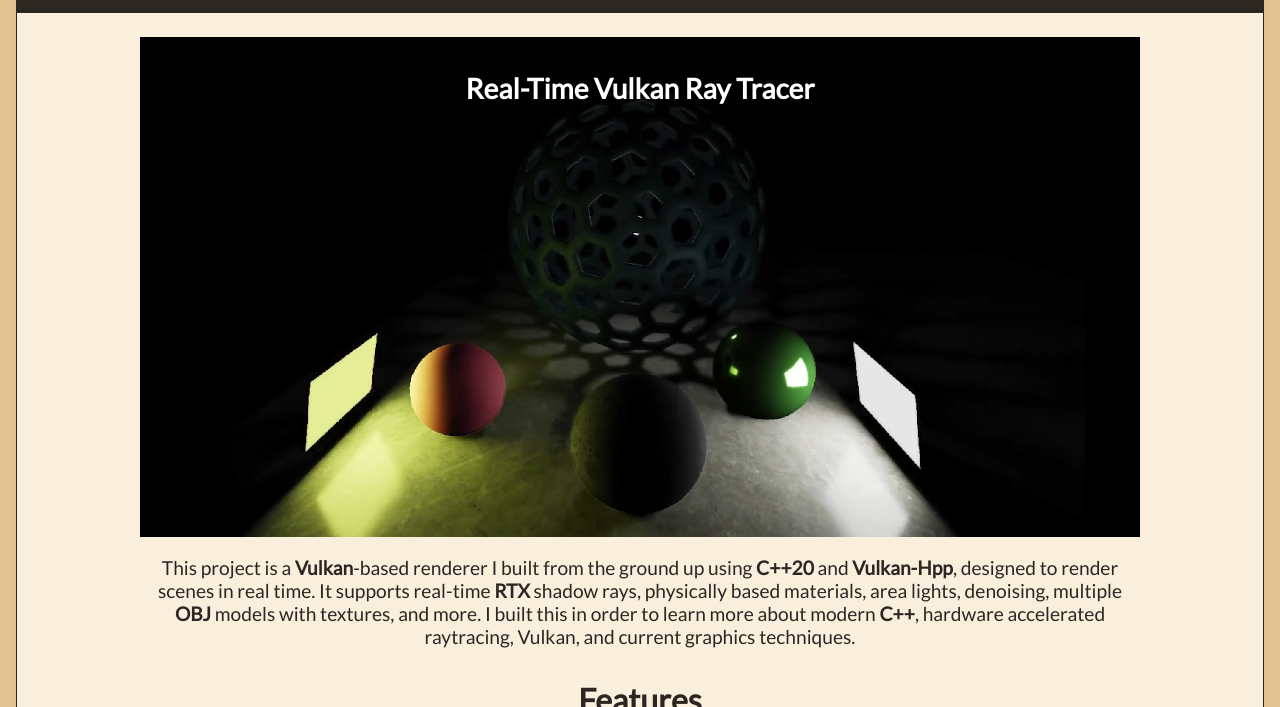
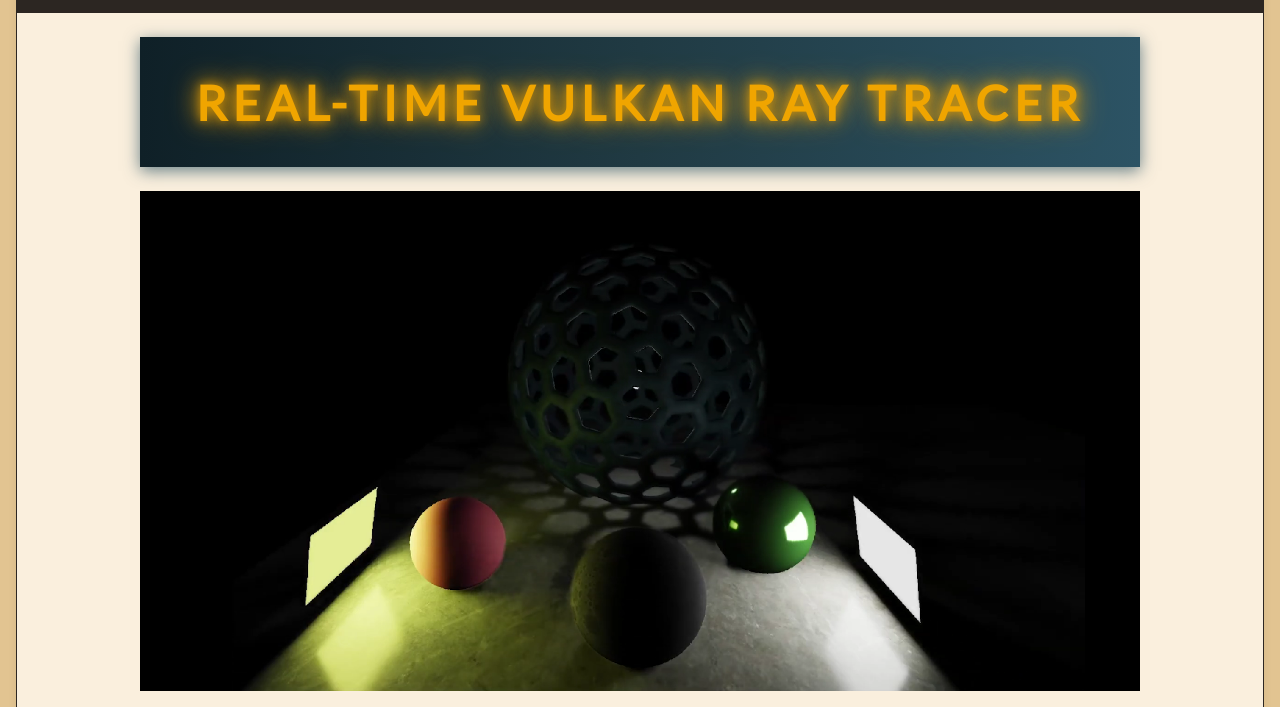
Before and after one commit to DallinClark/DallinClark.github.io, a plain HTML site: page projects/raytrace.html in a window 1280 px wide. Shown: the part 56-763 px from the top of the page. Drawn offline with Linux system fonts and the light colour scheme.

Commit message:
new changes

```diff
--- a/Projects/project_styles.css
+++ b/Projects/project_styles.css
@@ -194,3 +194,30 @@ nav a .icon {
 
   box-sizing: content-box;
 }
+
+.raytracer-banner {
+  width: 100%;
+  height: 130px;
+  background: linear-gradient(90deg, #0f2027, #203a43, #2c5364);
+  display: flex;
+  align-items: center;
+  justify-content: center;
+  box-shadow: 0 4px 15px rgba(44, 83, 100, 0.7);
+  margin-bottom: 1.5rem;
+  position: relative;
+  z-index: 10;
+}
+
+.raytracer-banner h1 {
+  font-family: 'Lato', sans-serif;
+  font-weight: 900;
+  font-size: 3rem;
+  color: #f0a500;
+  text-transform: uppercase;
+  letter-spacing: 0.12em;
+  text-shadow:
+    0 0 10px #f0a500aa,
+    0 0 20px #f0a500bb,
+    0 0 30px #f0a500cc;
+  margin: 0;
+}
--- a/projects/project_styles.css
+++ b/projects/project_styles.css
@@ -194,3 +194,30 @@ nav a .icon {
 
   box-sizing: content-box;
 }
+
+.raytracer-banner {
+  width: 100%;
+  height: 130px;
+  background: linear-gradient(90deg, #0f2027, #203a43, #2c5364);
+  display: flex;
+  align-items: center;
+  justify-content: center;
+  box-shadow: 0 4px 15px rgba(44, 83, 100, 0.7);
+  margin-bottom: 1.5rem;
+  position: relative;
+  z-index: 10;
+}
+
+.raytracer-banner h1 {
+  font-family: 'Lato', sans-serif;
+  font-weight: 900;
+  font-size: 3rem;
+  color: #f0a500;
+  text-transform: uppercase;
+  letter-spacing: 0.12em;
+  text-shadow:
+    0 0 10px #f0a500aa,
+    0 0 20px #f0a500bb,
+    0 0 30px #f0a500cc;
+  margin: 0;
+}
--- a/projects/raytrace.html
+++ b/projects/raytrace.html
@@ -26,14 +26,19 @@
       </div>
     </header>
 
-    <section id="raytracer" class="project-detail-section">
-      <section class="raytracer-hero">
-        <div class="hero-overlay">
-          <h1>Real-Time Vulkan Ray Tracer</h1>
-        </div>
-      </section>
+  <section id="raytracer" class="project-detail-section">
+    <!-- Banner title moved here -->
+    <div class="raytracer-banner">
+      <h1>Real-Time Vulkan Ray Tracer</h1>
+    </div>
 
-       <div class="project-details">
+    <section class="raytracer-hero">
+      <!-- Removed inner h1 to avoid duplicate title -->
+      <div class="hero-overlay">
+        <!-- Keep empty or add subtle styling if needed -->
+      </div>
+    </section>
+        <div class="project-details">
         <p>
           This project is a <b>Vulkan</b>-based renderer I built from the ground up using <b>C++20</b> and <b>Vulkan-Hpp</b>, designed to render scenes in real time.
           It supports real-time <b>RTX</b> shadow rays, physically based materials, area lights, denoising, multiple <b>OBJ</b> models with textures, and more.
```
